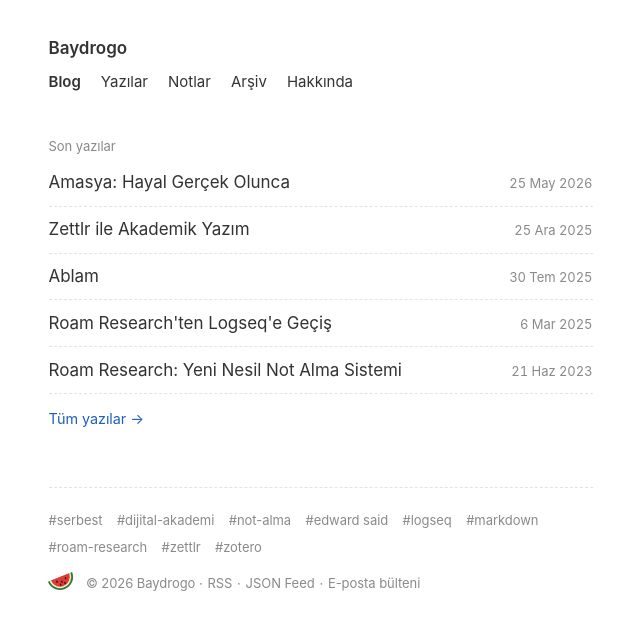
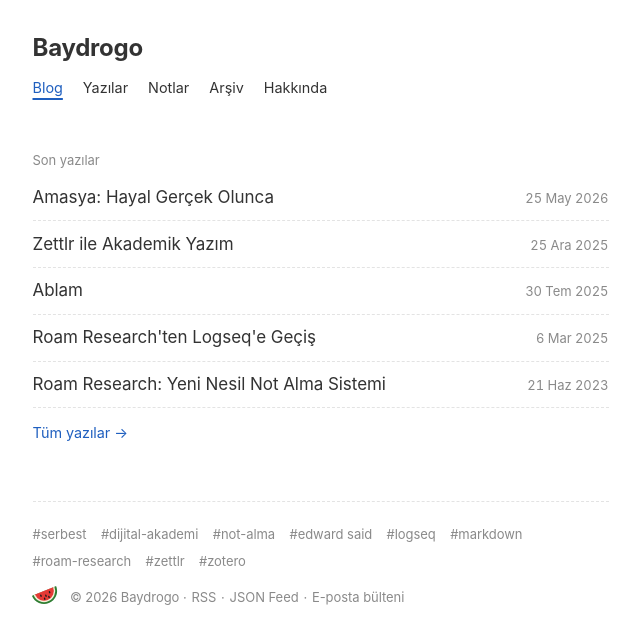
Before and after one commit to baydrogo/baydrogo, a Jekyll site: the page built from index.html, in a window 1280 px wide. Shown: the top 644 px of the page, without its empty margins (312-952 px from the left). Built offline with Jekyll 4.4.1, drawn with Linux system fonts in a browser that asks for light colours.

Commit message:
Deneme (minimal): üst kısım eski hâline; sütun ~70 karakter; notlar sayfasında tam metin
Co-Authored-By: Claude Opus 5.5 <noreply@anthropic.com>

```diff
--- a/assets/css/style.scss
+++ b/assets/css/style.scss
@@ -534,13 +534,9 @@ h1.sayfa-basligi:not(:has(+ .sayfa-aciklama)) { display: block; margin-bottom: 2
 body { font-size: 17px; line-height: 24px; letter-spacing: -0.003em; }
 a { text-decoration: none; }
 a:hover { text-decoration: underline; }
-.sade { max-width: 37rem; }
+/* Genişlik: metin sütunu ~576px ≈ sistem yazı tipinde satır başına ~70 karakter (önerilen 50–75, WCAG üst sınırı 80) */
+.sade { max-width: 39rem; }
 
-.ust { margin-bottom: 2.5rem; }
-.ust-kutu { gap: 0.6rem; }
-.site-adi { font-size: 17px; font-weight: 600; letter-spacing: 0; color: var(--metin); }
-.ust .menu a { font-size: 15px; }
-.ust .menu a[aria-current="page"] { text-decoration: none; color: var(--metin); font-weight: 600; }
 
 .tek h1, .sayfa h1 { font-size: 28px; line-height: 34px; font-weight: 600; letter-spacing: 0; }
 .sayfa-basligi { font-size: 28px; line-height: 34px; font-weight: 600; }
@@ -560,3 +556,4 @@ a:hover { text-decoration: underline; }
 .alt { font-size: 13px; }
 .alt-satir { display: flex; align-items: center; flex-wrap: wrap; gap: 0.3rem; }
 .alt .karpuz { transform: rotate(-22deg); margin-right: 0.35rem; }
+.ust .menu a[aria-current="page"]:hover { text-decoration: underline; }
--- a/notlar.html
+++ b/notlar.html
@@ -8,7 +8,6 @@ permalink: /notlar/
 <div class="not-akisi h-feed">
   {%- assign notlar = site.posts | where: "tur", "not" %}
   {%- for g in notlar %}
-  {%- assign uzun = g.content | kelime_sayisi %}
   {%- assign _ay = g.date | date: "%-m" | minus: 1 %}
   <article class="not-satir h-entry">
     <a class="not-zaman u-url" href="{{ g.url | relative_url }}">
@@ -16,11 +15,7 @@ permalink: /notlar/
     </a>
     <div class="not-govde">
       {%- if g.baslikli %}<h2 class="not-baslik p-name"><a href="{{ g.url | relative_url }}">{{ g.title }}</a></h2>{% endif %}
-      {%- if uzun > 100 %}
-      <p class="e-content">{% if g.description %}{{ g.description }}{% else %}{{ g.content | kesit: 50 }}{% endif %} <a class="devami" href="{{ g.url | relative_url }}">devamı →</a></p>
-      {%- else %}
       <div class="e-content not-metni">{{ g.content }}</div>
-      {%- endif %}
       {%- if g.tags.size > 0 %}
       <p class="not-etiketler">{% for tag in g.tags %}<a class="p-category" href="{{ '/etiketler/' | relative_url }}#{{ tag | slugify }}">#{{ tag }}</a>{% endfor %}</p>
       {%- endif %}
```
